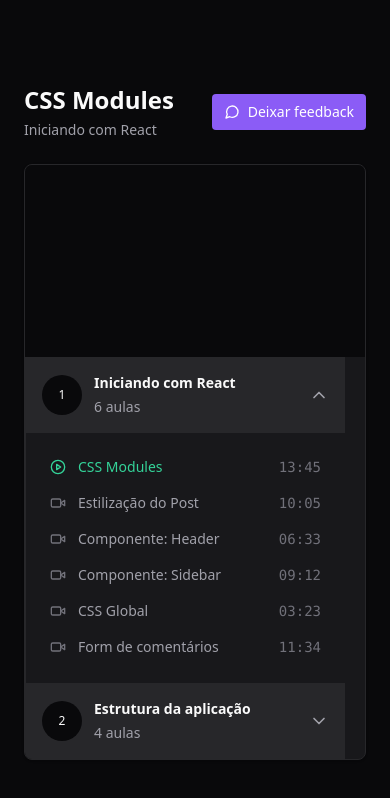
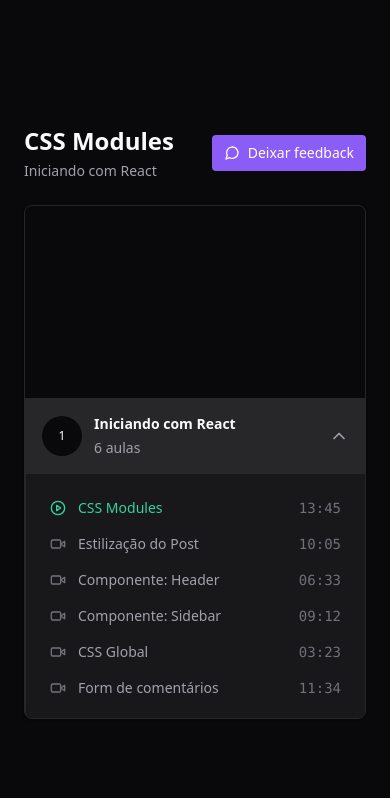
Before and after one commit to bBraian/redux-video-player, a React (Vite) app: page / in a window 390 px wide. Shown: the top 798 px of the page. Built offline with nearby package versions, Linux system fonts and the light colour scheme; data requests are answered from the project's data file.

Commit message:
responsive fixes

```diff
--- a/package.json
+++ b/package.json
@@ -4,7 +4,7 @@
   "version": "0.0.0",
   "type": "module",
   "scripts": {
-    "dev": "vite",
+    "dev": "vite --host 0.0.0.0",
     "build": "tsc && vite build",
     "lint": "eslint . --ext ts,tsx --report-unused-disable-directives --max-warnings 0",
     "preview": "vite preview",
--- a/src/pages/Player.tsx
+++ b/src/pages/Player.tsx
@@ -40,7 +40,7 @@ export function Player() {
                     <div className="flex-1">
                         <Video />
                     </div>
-                    <aside className="w-80 lg:absolute relative top-0 bottom-0 right-0 border-l border-zinc-800 bg-zinc-900 divide-y-2 divide-zinc-900 overflow-y-scroll scrollbar-thin scrollbar-track-zinc-950 scrollbar-thumb-zinc-700">
+                    <aside className="lg:w-80 w-auto lg:absolute relative top-0 bottom-0 right-0 border-l border-zinc-800 bg-zinc-900 divide-y-2 divide-zinc-900 overflow-y-scroll scrollbar-thin scrollbar-track-zinc-950 scrollbar-thumb-zinc-700 lg:max-h-none max-h-80">
                         { modules && modules.map((module, index) => {
                             return (
                                 <Module moduleIndex={index} key={module.id} title={module.title} amountOfLessons={module.lessons.length} />
```
